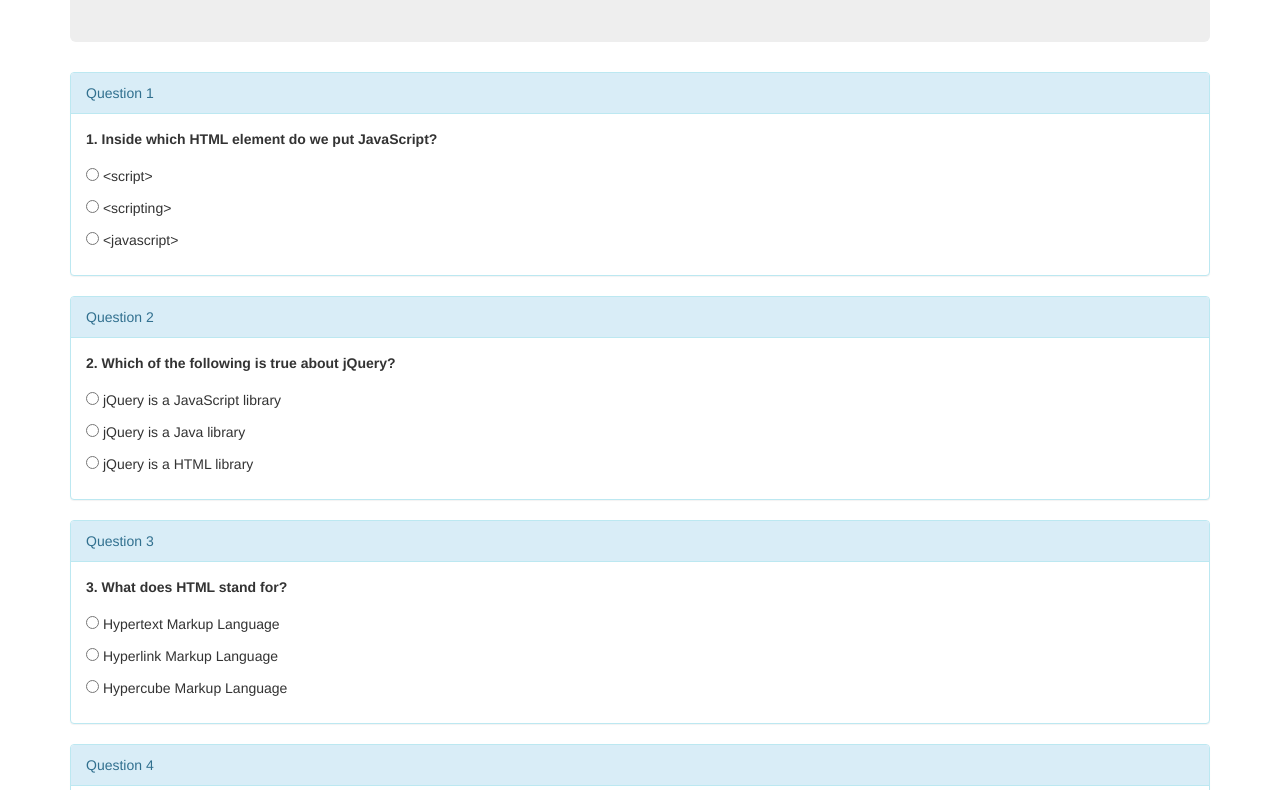
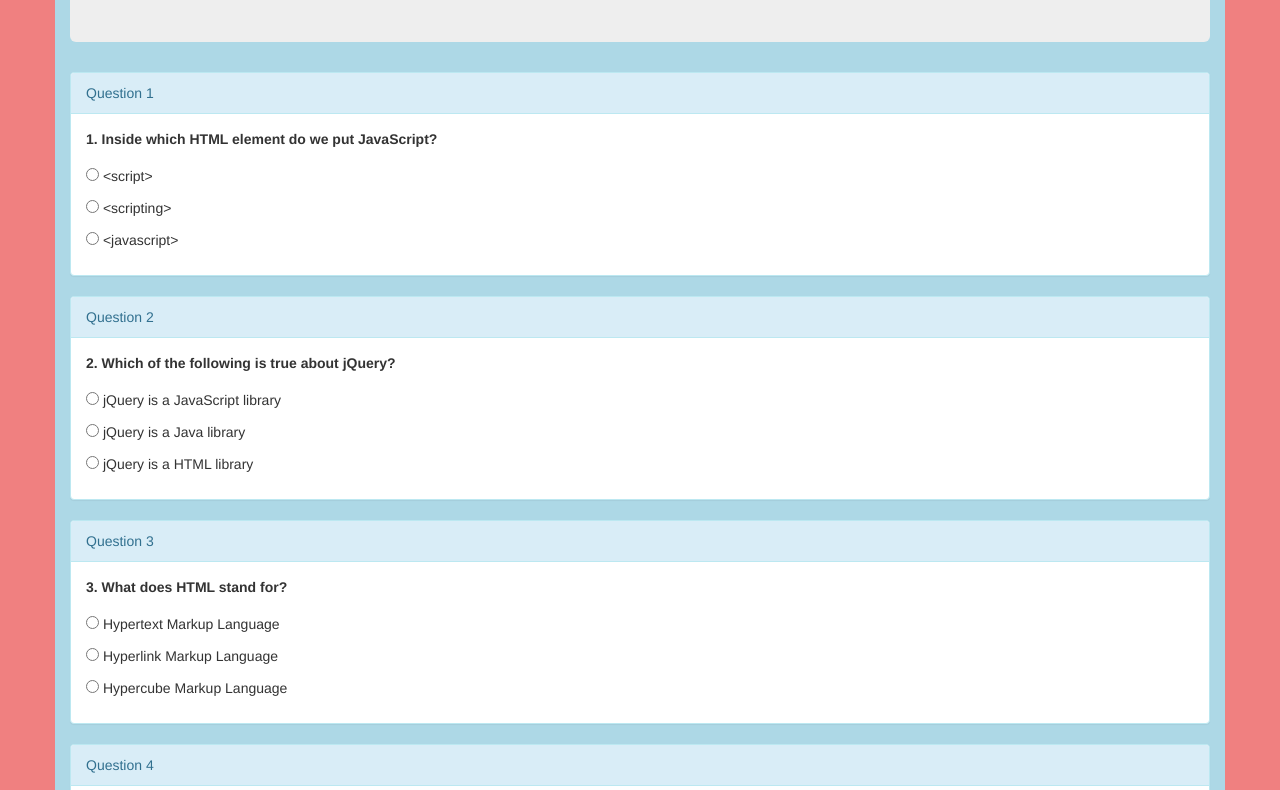
Before and after one commit to Kazammy/quiz, a plain HTML site: page index.html in a window 1280 px wide. Shown: the part 153-943 px from the top of the page. Drawn offline with nearby package versions, Linux system fonts and the light colour scheme.

Commit message:
Made stylistic changes

```diff
--- a/css/styles.css
+++ b/css/styles.css
@@ -1,3 +1,11 @@
 #quiz-form-result {
   display: none;
 }
+
+#main {
+  background: lightblue;
+}
+
+#margin{
+  background: lightcoral;
+}
--- a/index.html
+++ b/index.html
@@ -12,8 +12,8 @@
   <script src="js/scripts.js"></script>
 </head>
 
-<body>
-  <div class="container">
+<body id="margin">
+  <div class="container" id="main">
 
     <div class="row">
       <div class="col-md-12">
@@ -28,7 +28,7 @@
         <div class="row">
             <div class="col-md-12">
               <div class="panel panel-info">
-                <div class="panel-heading text-center">Quiz Results</div>
+                <div class="panel-heading text-center"><strong>Quiz Results</strong></div>
                 <div class="panel-body text-center">
                   <h5><strong><span id="score"> </span></strong></h5>
                  </div>
```
Also changed, not shown: js/scripts.js (line endings or trailing spaces).
